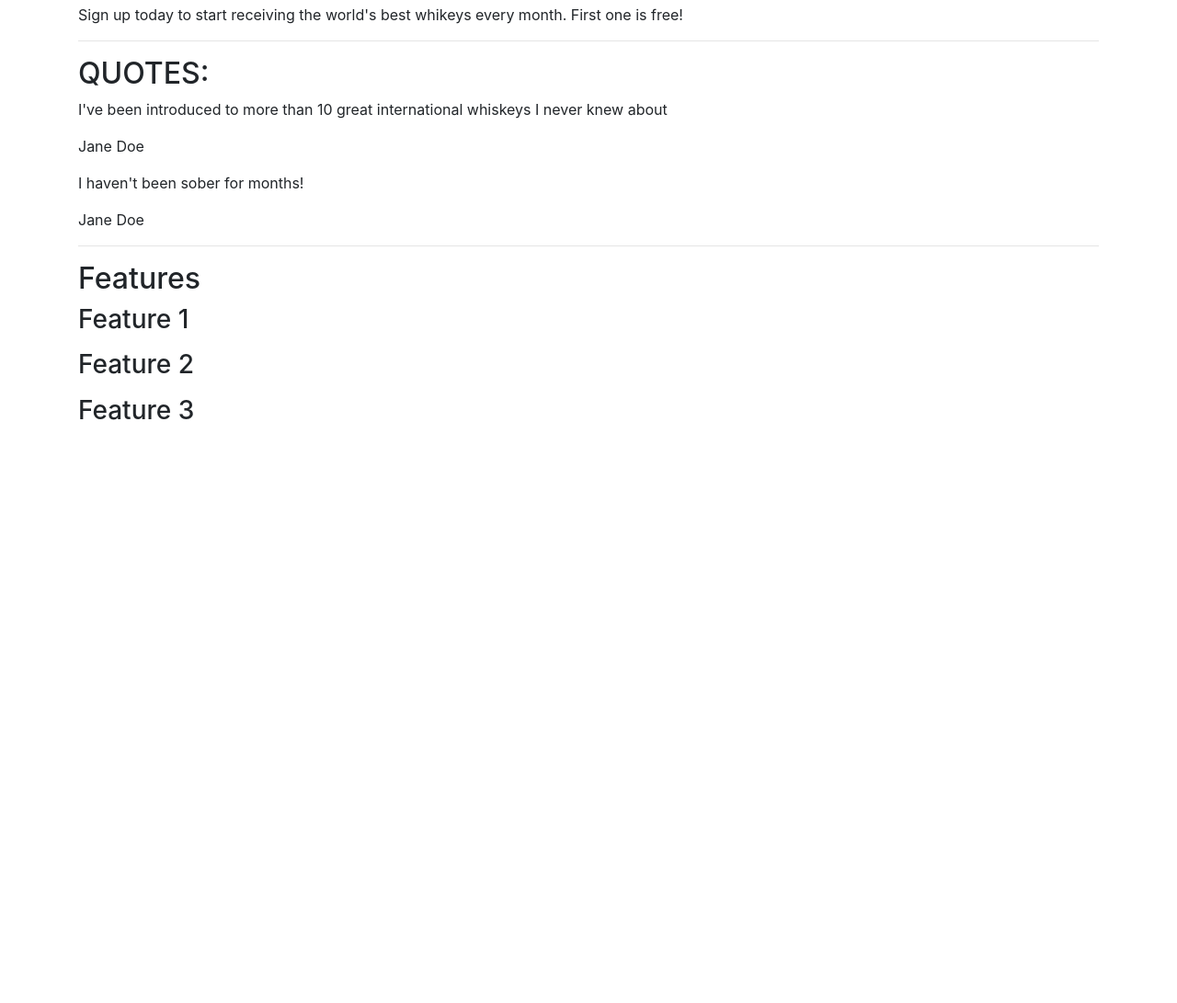
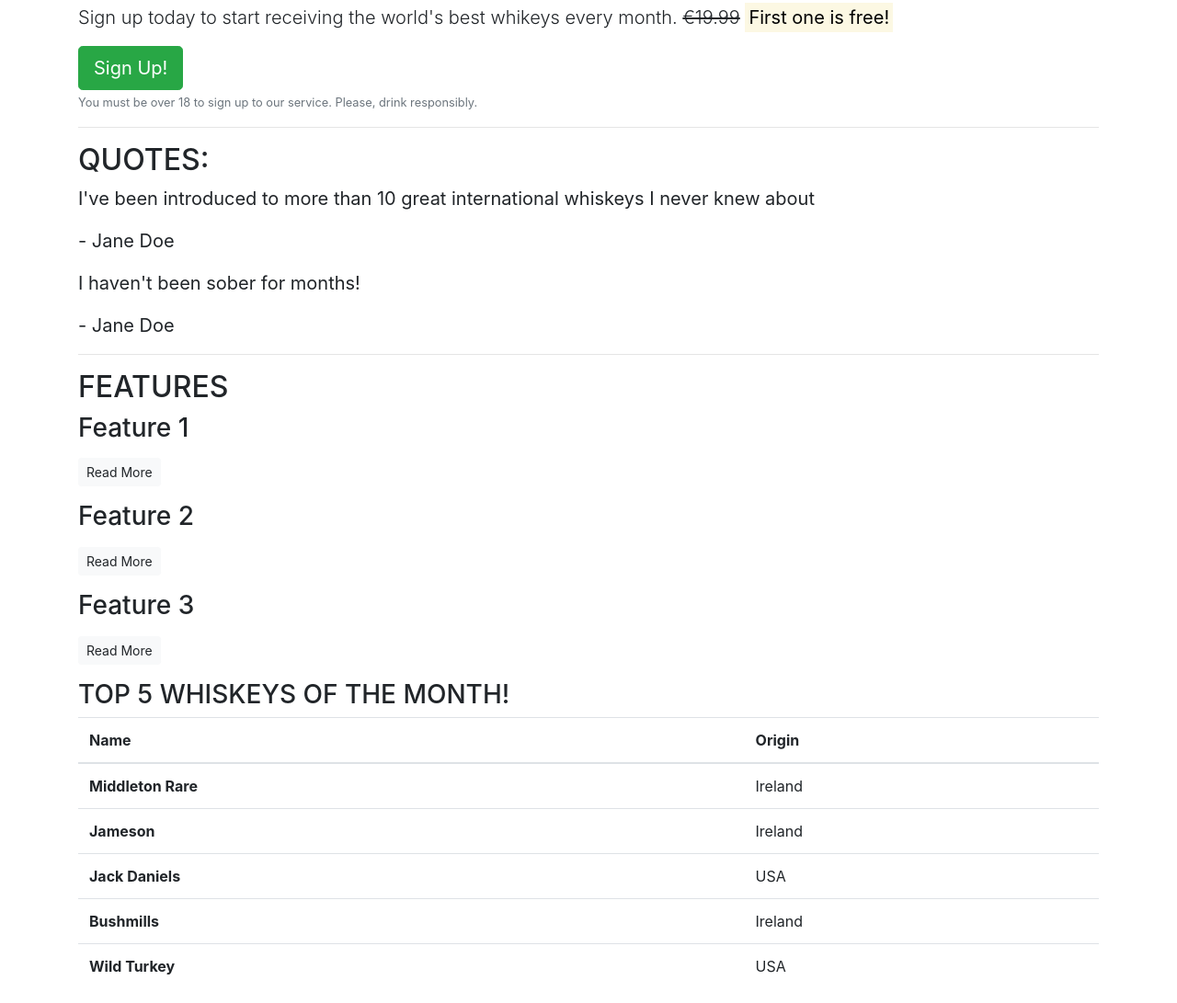
Before and after one commit to AlanOSheadev/bootstra-4, a plain HTML site: page index.html in a window 1280 px wide. Shown: the part 52-1143 px from the top of the page at 92% size. Before the commit the page ends 800 px from the top, so only its background shows below. Drawn offline with nearby package versions, Linux system fonts and the light colour scheme.

Commit message:
Button quote and table added

```diff
--- a/index.html
+++ b/index.html
@@ -13,7 +13,10 @@
     <!-- Callout -->
     <section class="callout">
     <h1>The finest whiskeys delivered to your doorstep</h1>
-    <p>Sign up today to start receiving the world's best whikeys every month. First one is free!</p>
+    <p class="lead">Sign up today to start receiving the world's best whikeys every month.
+    <s>€19.99</s> <strong><mark> First one is free!</mark></strong></p>
+    <button class="btn btn-success btn-lg">Sign Up!</button>
+    <p class="text-muted"><small>You must be over 18 to sign up to our service. Please, drink responsibly.</small></p>
     </section>
     <!-- /.callout -->
     <hr>
@@ -21,34 +24,71 @@
 <!-- Quotes -->
 <section class="quotes">
 <h2 class="text-uppercase">Quotes:</h2>
-<div class="quote">
+<blockquote class="blockquote">
 <p>I've been introduced to more than 10 great international whiskeys I never knew about<p>
-<p>Jane Doe</p>
-</div>
-<div class="quote">
+<p>- Jane Doe</p>
+</lockquote>
+<dlockquote class="quote">
 <p>I haven't been sober for months!</p>
-<p>Jane Doe</p>
-</div>
+<p>- Jane Doe</p>
+</lockquote>
 </section>
 <!-- /.quotes -->
 <hr>
 
 <!-- Features -->
 <section class="features">
-<h2>Features</h2>
+<h2 class="text-uppercase">Features</h2>
 <div class="feature">
 <h3>Feature 1</h3>
 <p></p>
+<p><a class="btn btn-sm btn-light" href="">Read More</a></p>
 </div>
 <div class="feature">
 <h3>Feature 2</h3>
 <p></p>
+<p><a class="btn btn-sm btn-light" href="">Read More</a></p>
 </div>
 <div class="feature">
 <h3>Feature 3</h3>
 <p></p>
+<p><a class="btn btn-sm btn-light" href="">Read More</a></p>
 </div>
+</section>
+<!-- Monthly Favourites -->
+<section class="monthly-favourites">
+<h3 class="text-uppercase">Top 5 Whiskeys of the month!</h3>
+<table class="table table-hover">
+  <thead>
+    <tr>
+      <th scope="col">Name</th>
+      <th scope="col">Origin</th>
 
+    </tr>
+  </thead>
+  <tbody>
+    <tr>
+      <th scope="row">Middleton Rare</th>
+      <td>Ireland</td>
+    </tr>
+    <tr>
+      <th scope="row">Jameson</th>
+      <td>Ireland</td>
+    </tr>
+    <tr>
+      <th scope="row">Jack Daniels</th>
+      <td>USA</td>
+    </tr>
+    <tr>
+      <th scope="row">Bushmills</th>
+      <td>Ireland</td>
+    </tr>
+    <tr>
+      <th scope="row">Wild Turkey</th>
+      <td>USA</td>
+    </tr>
+  </tbody>
+</table>
 </section>
 </body>
 </html>
```
